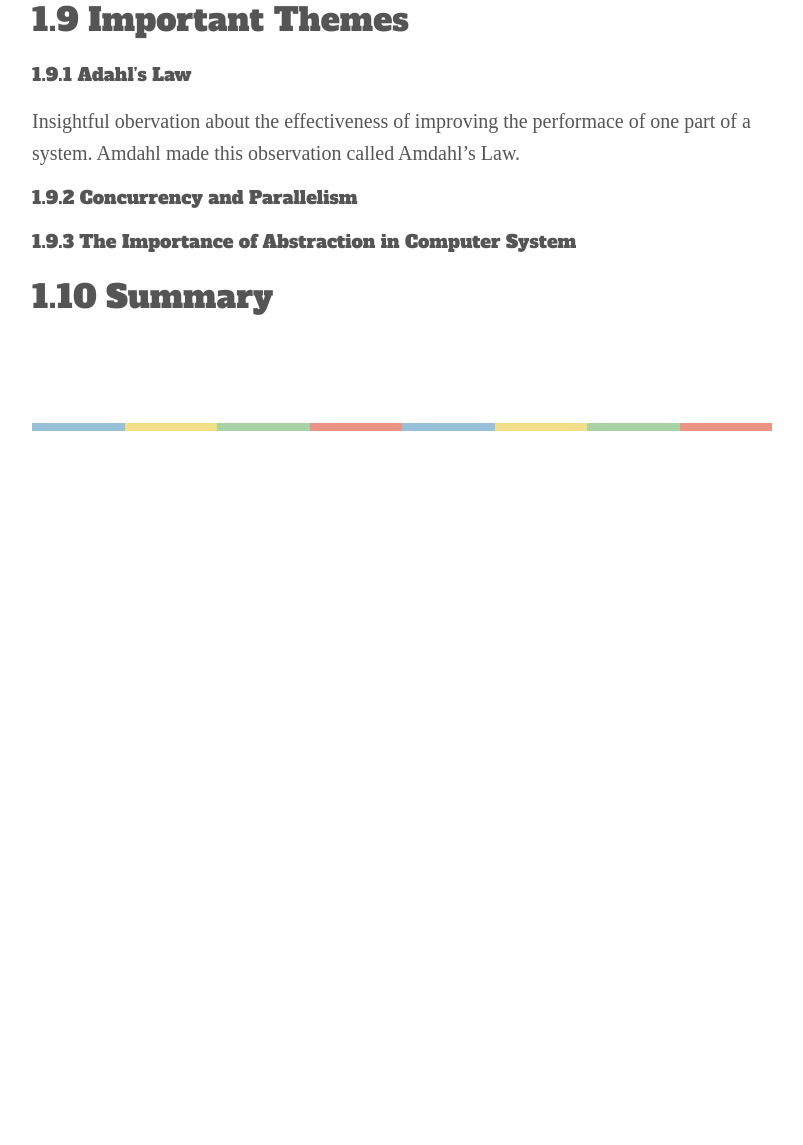
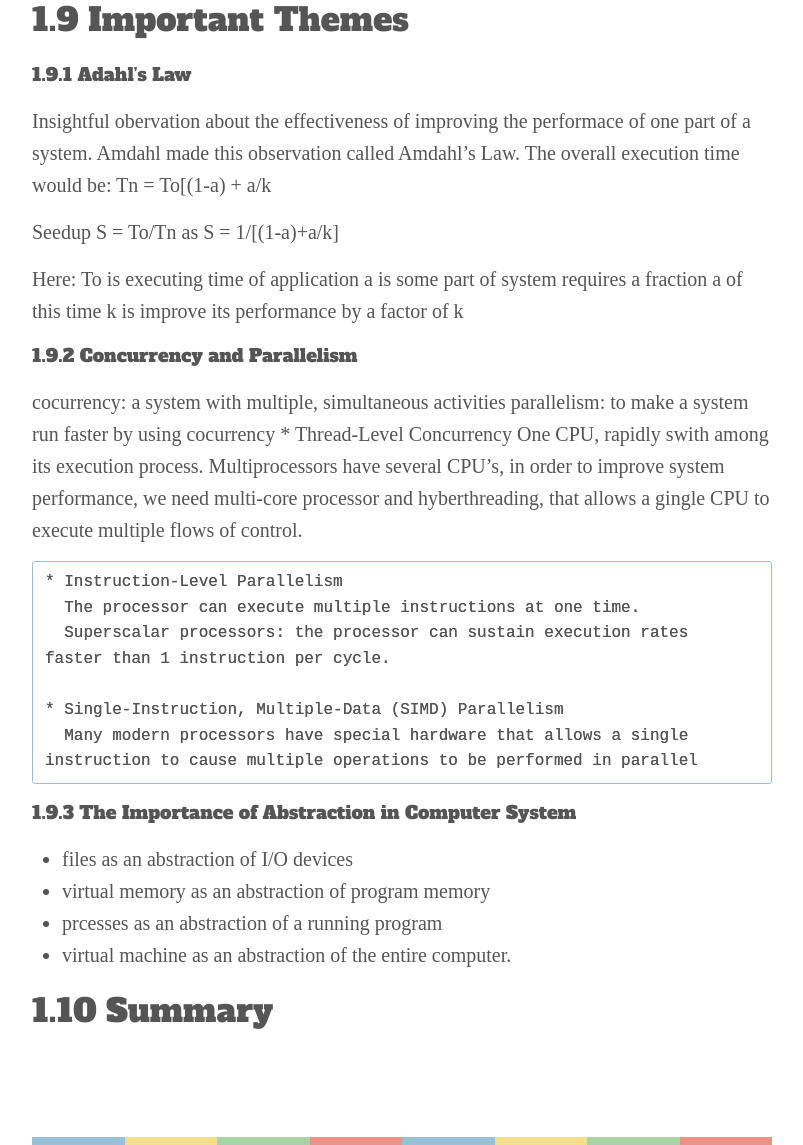
Before and after one commit to weina1117/weina1117.github.io, a Jekyll site: the page built from _posts/2016-11-24-CSAPP.md, in a window 1280 px wide and 1400 px high, scrolled down 7000 px. Shown: the part 255-1400 px from the top of the window, without its empty margins (238-1041 px from the left). Built offline with Jekyll 4.4.1, drawn with Linux system fonts in a browser that asks for light colours; some web fonts are replaced; comment, search, counter and statistics services are not loaded; before the commit the page ends 7686 px from its top, so only the background shows below that.

Commit message:
continue writing CSAPP

```diff
--- a/_posts/2016-11-24-CSAPP.md
+++ b/_posts/2016-11-24-CSAPP.md
@@ -157,16 +157,40 @@ a network.
 
 Insightful obervation about the effectiveness of improving the performace
 of one part of a system. Amdahl made this observation called Amdahl's Law.
+The overall execution time would be:
+                                    Tn = To[(1-a) + a/k
 
+Seedup S =  To/Tn as S = 1/[(1-a)+a/k]
 
-
-
+Here: To is executing time of application
+      a is some part of system requires a fraction a of this time
+      k is improve its performance by a factor of k
 
 ##### 1.9.2 Concurrency and Parallelism
 
+cocurrency: a system with multiple, simultaneous activities
+parallelism: to make a system run faster by using cocurrency
+	* Thread-Level Concurrency
+	  One CPU, rapidly swith among its execution process.
+	  Multiprocessors have several CPU's, in order to improve system
+    performance, we need multi-core processor and hyberthreading, that
+    allows a gingle CPU to execute multiple flows of control.
+
+    * Instruction-Level Parallelism
+	  The processor can execute multiple instructions at one time.
+      Superscalar processors: the processor can sustain execution rates
+    faster than 1 instruction per cycle.
+
+	* Single-Instruction, Multiple-Data (SIMD) Parallelism
+	  Many modern processors have special hardware that allows a single
+    instruction to cause multiple operations to be performed in parallel
 
 ##### 1.9.3 The Importance of Abstraction in Computer System
 
+* files as an abstraction of I/O devices
+* virtual memory as an abstraction of program memory
+* prcesses as an abstraction of a running program
+* virtual machine as an abstraction of the entire computer.
 
 1.10 Summary
 ------------
```
